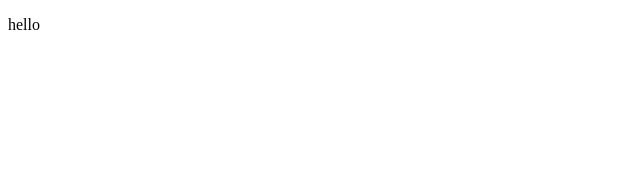
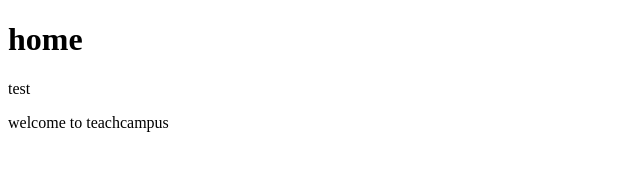
Before and after one commit to abdalmlke/teachcapus-one, a plain HTML site: page index.html in a window 1280 px wide. Shown: the whole page, without its empty margins (0-640 px from the left). Drawn offline with Linux system fonts and the light colour scheme.

Commit message:
add new line

```diff
--- a/index.html
+++ b/index.html
@@ -5,6 +5,8 @@
     <title></title>
   </head>
   <body>
-    <p>hello</p>
+    <h1>home</h1>
+    <p>test</p>
+    <p>welcome to teachcampus</p>
   </body>
 </html>
```
